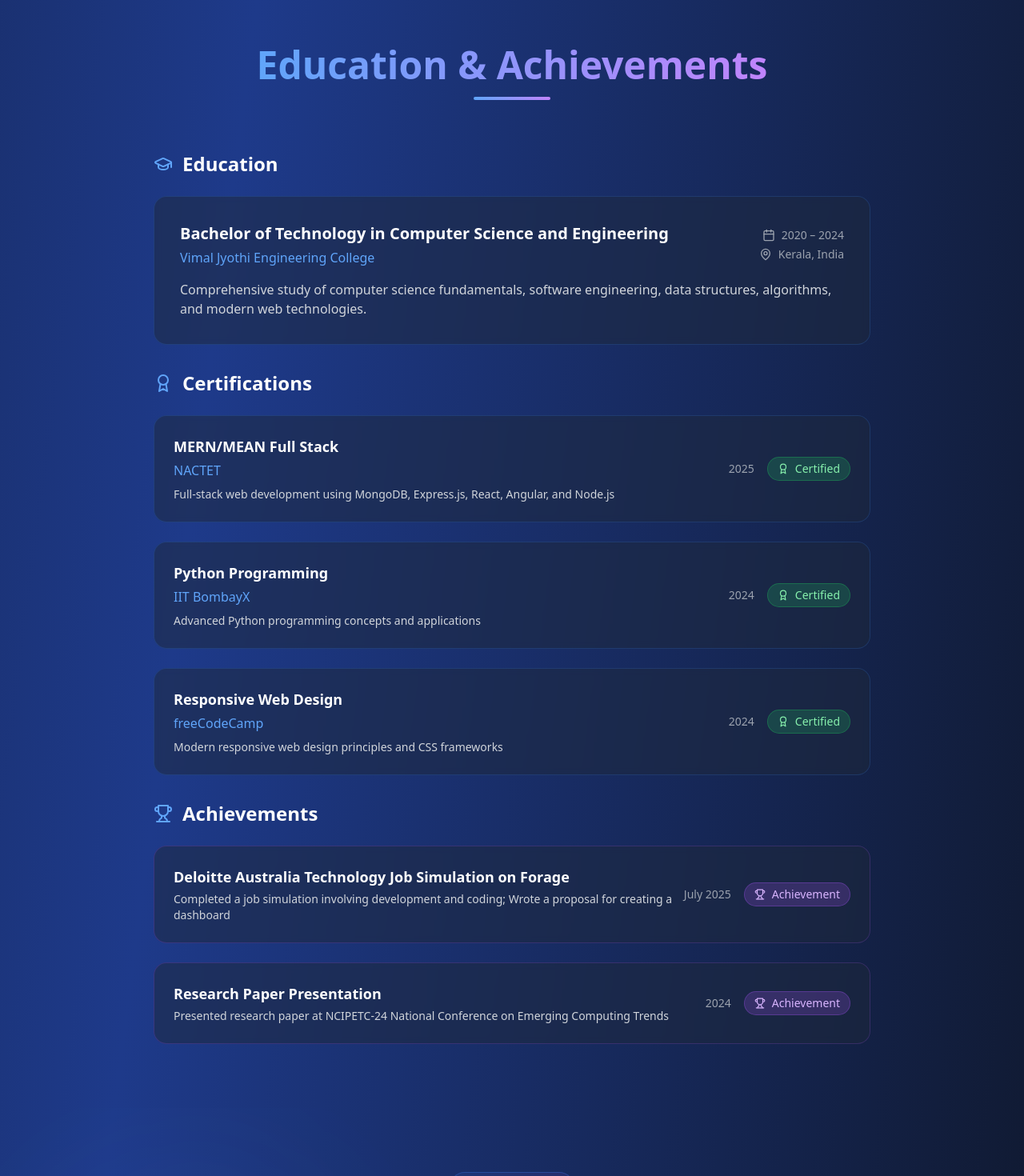
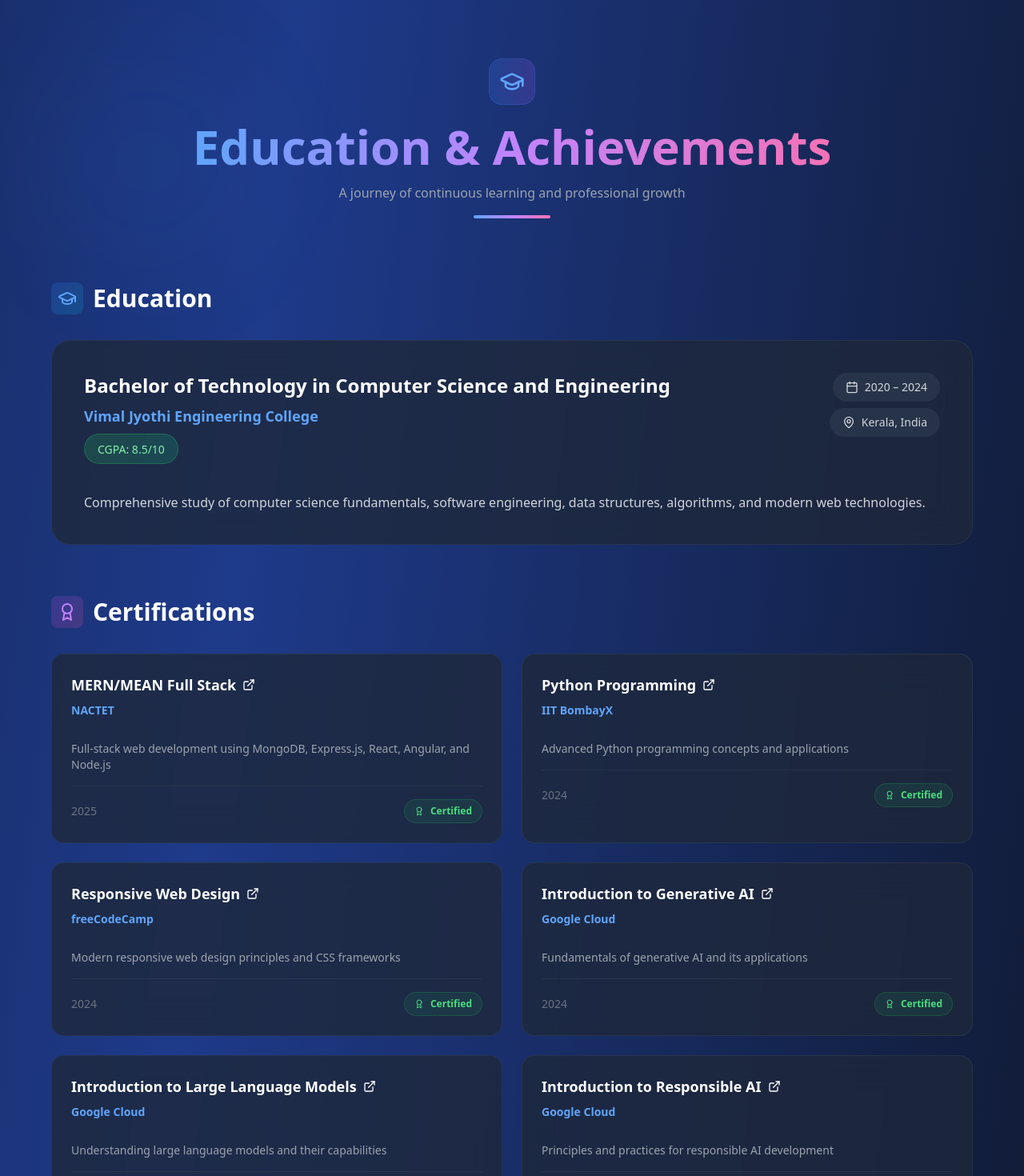
Before and after one commit to sreenandh/Portfolio, a React (Vite) app: page / in a window 1280 px wide. Shown: the part 7440-8910 px from the top of the page at 80% size. Built offline with nearby package versions, Linux system fonts and the light colour scheme.

Commit message:
Certicate Update

```diff
--- a/src/components/Education.tsx
+++ b/src/components/Education.tsx
@@ -1,7 +1,7 @@
 import React from 'react';
 import { motion } from 'framer-motion';
 import { useInView } from 'react-intersection-observer';
-import { GraduationCap, Calendar, MapPin, Award, ExternalLink, Trophy } from 'lucide-react';
+import { GraduationCap, Calendar, MapPin, Award, ExternalLink, Trophy, Sparkles } from 'lucide-react';
 
 const Education = () => {
   const [ref, inView] = useInView({
@@ -15,7 +15,8 @@ const Education = () => {
       institution: 'Vimal Jyothi Engineering College',
       location: 'Kerala, India',
       period: '2020 – 2024',
-      description: 'Comprehensive study of computer science fundamentals, software engineering, data structures, algorithms, and modern web technologies.'
+      description: 'Comprehensive study of computer science fundamentals, software engineering, data structures, algorithms, and modern web technologies.',
+      grade: 'CGPA: 8.5/10'
     }
   ];
 
@@ -24,19 +25,49 @@ const Education = () => {
       title: 'MERN/MEAN Full Stack',
       issuer: 'NACTET',
       date: '2025',
-      description: 'Full-stack web development using MongoDB, Express.js, React, Angular, and Node.js'
+      description: 'Full-stack web development using MongoDB, Express.js, React, Angular, and Node.js',
+      link: 'https://drive.google.com/file/d/1K7hpvv6wZv_aafWgsDdzEbP3hT0z-q2E/view?usp=sharing',
+      color: 'from-emerald-500 to-teal-500'
     },
     {
       title: 'Python Programming',
       issuer: 'IIT BombayX',
       date: '2024',
-      description: 'Advanced Python programming concepts and applications'
+      description: 'Advanced Python programming concepts and applications',
+      link: 'https://drive.google.com/file/d/1WxotEbrsBoZgl5PK9QrvoKFkzRAmgLPF/view?usp=sharing',
+      color: 'from-blue-500 to-cyan-500'
     },
     {
       title: 'Responsive Web Design',
       issuer: 'freeCodeCamp',
       date: '2024',
-      description: 'Modern responsive web design principles and CSS frameworks'
+      description: 'Modern responsive web design principles and CSS frameworks',
+      link: 'https://freecodecamp.org/certification/fcc29105209-d2d7-4e83-81f6-67d991f8559b/responsive-web-design',
+      color: 'from-violet-500 to-purple-500'
+    },
+    {
+      title: 'Introduction to Generative AI',
+      issuer: 'Google Cloud',
+      date: '2024',
+      description: 'Fundamentals of generative AI and its applications',
+      link: 'https://www.coursera.org/account/accomplishments/verify/G1TQCIX84D2S',
+      color: 'from-orange-500 to-red-500'
+    },
+    {
+      title: 'Introduction to Large Language Models',
+      issuer: 'Google Cloud',
+      date: '2024',
+      description: 'Understanding large language models and their capabilities',
+      link: 'https://www.coursera.org/account/accomplishments/verify/KU5RYTM6K46K',
+      color: 'from-pink-500 to-rose-500'
+    },
+    {
+      title: 'Introduction to Responsible AI',
+      issuer: 'Google Cloud',
+      date: '2024',
+      description: 'Principles and practices for responsible AI development',
+      link: 'https://www.coursera.org/account/accomplishments/records/1CG942UKYNI1',
+      color: 'from-indigo-500 to-blue-500'
     }
   ];
 
@@ -44,12 +75,16 @@ const Education = () => {
     {
       title: 'Deloitte Australia Technology Job Simulation on Forage',
       date: 'July 2025',
-      description: 'Completed a job simulation involving development and coding; Wrote a proposal for creating a dashboard'
+      description: 'Completed a job simulation involving development and coding; Wrote a proposal for creating a dashboard',
+      link: 'https://www.theforage.com/completion-certificates/9PBTqmSxAf6zZTseP/udmxiyHeqYQLkTPvf_9PBTqmSxAf6zZTseP_iA97vD8azeYJBWQpJ_1752005609422_completion_certificate.pdf',
+      icon: Trophy
     },
     {
       title: 'Research Paper Presentation',
       date: '2024',
-      description: 'Presented research paper at NCIPETC-24 National Conference on Emerging Computing Trends'
+      description: 'Presented research paper at NCIPETC-24 National Conference on Emerging Computing Trends',
+      link: '',
+      icon: Sparkles
     }
   ];
 
@@ -58,101 +93,179 @@ const Education = () => {
     visible: {
       opacity: 1,
       transition: {
-        staggerChildren: 0.2,
+        staggerChildren: 0.15,
       },
     },
   };
 
   const itemVariants = {
-    hidden: { opacity: 0, y: 50 },
+    hidden: { opacity: 0, y: 30 },
     visible: {
       opacity: 1,
       y: 0,
-      transition: { duration: 0.6 },
+      transition: { duration: 0.5, ease: "easeOut" },
     },
   };
 
+  const floatVariants = {
+    initial: { y: 0 },
+    animate: {
+      y: [-5, 5, -5],
+      transition: {
+        duration: 3,
+        repeat: Infinity,
+        ease: "easeInOut"
+      }
+    }
+  };
+
   return (
-    <section id="education" className="py-20 relative">
-      <div className="container mx-auto px-6">
+    <section id="education" className="py-16 sm:py-20 lg:py-24 relative overflow-hidden">
+      {/* Animated Background Elements */}
+      <div className="absolute inset-0 overflow-hidden pointer-events-none">
+        <motion.div
+          variants={floatVariants}
+          initial="initial"
+          animate="animate"
+          className="absolute top-20 left-10 w-72 h-72 bg-blue-500/5 rounded-full blur-3xl"
+        />
+        <motion.div
+          variants={floatVariants}
+          initial="initial"
+          animate="animate"
+          transition={{ delay: 1 }}
+          className="absolute bottom-20 right-10 w-96 h-96 bg-purple-500/5 rounded-full blur-3xl"
+        />
+      </div>
+
+      <div className="container mx-auto px-4 sm:px-6 lg:px-8 relative z-10">
         <motion.div
           ref={ref}
           variants={containerVariants}
           initial="hidden"
           animate={inView ? "visible" : "hidden"}
-          className="max-w-4xl mx-auto"
+          className="max-w-6xl mx-auto"
         >
-          <motion.div variants={itemVariants} className="text-center mb-16">
-            <h2 className="text-4xl md:text-5xl font-bold mb-4">
-              <span className="bg-gradient-to-r from-blue-400 to-purple-400 bg-clip-text text-transparent">
+          {/* Section Header */}
+          <motion.div variants={itemVariants} className="text-center mb-12 sm:mb-16 lg:mb-20">
+            <motion.div
+              initial={{ scale: 0 }}
+              animate={inView ? { scale: 1 } : { scale: 0 }}
+              transition={{ duration: 0.5, type: "spring" }}
+              className="inline-block mb-4"
+            >
+              <div className="bg-gradient-to-r from-blue-500/20 to-purple-500/20 p-3 rounded-2xl backdrop-blur-sm border border-blue-500/20">
+                <GraduationCap className="w-8 h-8 text-blue-400" />
+              </div>
+            </motion.div>
+            <h2 className="text-3xl sm:text-4xl md:text-5xl lg:text-6xl font-bold mb-4">
+              <span className="bg-gradient-to-r from-blue-400 via-purple-400 to-pink-400 bg-clip-text text-transparent">
                 Education & Achievements
               </span>
             </h2>
-            <div className="w-24 h-1 bg-gradient-to-r from-blue-400 to-purple-400 mx-auto rounded-full"></div>
+            <p className="text-gray-400 text-sm sm:text-base max-w-2xl mx-auto">
+              A journey of continuous learning and professional growth
+            </p>
+            <motion.div
+              initial={{ width: 0 }}
+              animate={inView ? { width: "6rem" } : { width: 0 }}
+              transition={{ duration: 0.8, delay: 0.3 }}
+              className="h-1 bg-gradient-to-r from-blue-400 via-purple-400 to-pink-400 mx-auto rounded-full mt-4"
+            />
           </motion.div>
 
-          <div className="space-y-8">
-            {/* Education */}
+          <div className="space-y-12 lg:space-y-16">
+            {/* Education Section */}
             <motion.div variants={itemVariants}>
-              <h3 className="text-2xl font-semibold mb-6 flex items-center">
-                <GraduationCap className="w-6 h-6 text-blue-400 mr-3" />
-                Education
-              </h3>
+              <div className="flex items-center gap-3 mb-6 sm:mb-8">
+                <div className="p-2 bg-gradient-to-br from-blue-500/20 to-cyan-500/20 rounded-lg">
+                  <GraduationCap className="w-5 h-5 sm:w-6 sm:h-6 text-blue-400" />
+                </div>
+                <h3 className="text-2xl sm:text-3xl font-bold text-white">Education</h3>
+              </div>
+
               {education.map((edu, index) => (
                 <motion.div
                   key={index}
-                  whileHover={{ scale: 1.02 }}
-                  className="bg-slate-800/50 backdrop-blur-sm rounded-2xl p-8 border border-blue-500/20 hover:border-blue-400/40 transition-all duration-300"
+                  whileHover={{ y: -5 }}
+                  className="group relative"
                 >
-                  <div className="flex flex-col md:flex-row md:items-center md:justify-between mb-4">
-                    <div>
-                      <h4 className="text-xl font-semibold text-white mb-1">
+                  <div className="absolute inset-0 bg-gradient-to-r from-blue-500/20 to-purple-500/20 rounded-3xl blur-xl group-hover:blur-2xl transition-all duration-300 opacity-0 group-hover:opacity-100" />
+                  <div className="relative bg-slate-800/80 backdrop-blur-xl rounded-2xl sm:rounded-3xl p-6 sm:p-8 lg:p-10 border border-slate-700/50 group-hover:border-blue-500/30 transition-all duration-300">
+                    <div className="flex flex-col lg:flex-row lg:items-start lg:justify-between gap-4 lg:gap-6 mb-6">
+                      <div className="flex-1">
+                        <h4 className="text-xl sm:text-2xl font-bold text-white mb-2 leading-tight">
                           {edu.degree}
                         </h4>
-                      <p className="text-blue-400 font-medium">{edu.institution}</p>
+                        <p className="text-blue-400 font-semibold text-base sm:text-lg mb-2">{edu.institution}</p>
+                        {edu.grade && (
+                          <div className="inline-block bg-gradient-to-r from-green-500/20 to-emerald-500/20 px-4 py-1.5 rounded-full border border-green-500/30 mb-3">
+                            <span className="text-green-300 font-medium text-sm">{edu.grade}</span>
                           </div>
-                    <div className="flex flex-col md:items-end mt-2 md:mt-0">
-                      <div className="flex items-center space-x-2 text-gray-400 text-sm">
-                        <Calendar size={16} />
-                        <span>{edu.period}</span>
+                        )}
                       </div>
-                      <div className="flex items-center space-x-2 text-gray-400 text-sm mt-1">
-                        <MapPin size={16} />
-                        <span>{edu.location}</span>
+                      <div className="flex flex-col gap-2 lg:items-end">
+                        <div className="flex items-center gap-2 text-gray-300 bg-slate-700/50 px-4 py-2 rounded-full">
+                          <Calendar className="w-4 h-4" />
+                          <span className="text-sm font-medium">{edu.period}</span>
+                        </div>
+                        <div className="flex items-center gap-2 text-gray-300 bg-slate-700/50 px-4 py-2 rounded-full">
+                          <MapPin className="w-4 h-4" />
+                          <span className="text-sm font-medium">{edu.location}</span>
                         </div>
                       </div>
                     </div>
-                  <p className="text-gray-300">{edu.description}</p>
+                    <p className="text-gray-300 leading-relaxed text-sm sm:text-base">{edu.description}</p>
+                  </div>
                 </motion.div>
               ))}
             </motion.div>
 
-            {/* Certifications */}
+            {/* Certifications Section */}
             <motion.div variants={itemVariants}>
-              <h3 className="text-2xl font-semibold mb-6 flex items-center">
-                <Award className="w-6 h-6 text-blue-400 mr-3" />
-                Certifications
-              </h3>
-              <div className="grid gap-6">
+              <div className="flex items-center gap-3 mb-6 sm:mb-8">
+                <div className="p-2 bg-gradient-to-br from-purple-500/20 to-pink-500/20 rounded-lg">
+                  <Award className="w-5 h-5 sm:w-6 sm:h-6 text-purple-400" />
+                </div>
+                <h3 className="text-2xl sm:text-3xl font-bold text-white">Certifications</h3>
+              </div>
+
+              <div className="grid grid-cols-1 md:grid-cols-2 gap-4 sm:gap-6">
                 {certifications.map((cert, index) => (
                   <motion.div
                     key={index}
-                    whileHover={{ scale: 1.02 }}
-                    className="bg-slate-800/50 backdrop-blur-sm rounded-2xl p-6 border border-blue-500/20 hover:border-blue-400/40 transition-all duration-300"
+                    variants={itemVariants}
+                    whileHover={{ y: -5, scale: 1.02 }}
+                    className="group relative"
                   >
-                    <div className="flex flex-col md:flex-row md:items-center md:justify-between">
+                    <div className={`absolute inset-0 bg-gradient-to-r ${cert.color} rounded-2xl blur-xl opacity-0 group-hover:opacity-30 transition-all duration-300`} />
+                    <div className="relative h-full bg-slate-800/80 backdrop-blur-xl rounded-xl sm:rounded-2xl p-5 sm:p-6 border border-slate-700/50 group-hover:border-purple-500/30 transition-all duration-300">
+                      <div className="flex items-start justify-between gap-3 mb-4">
                         <div className="flex-1">
-                        <h4 className="text-lg font-semibold text-white mb-1">
-                          {cert.title}
+                          <h4 className="text-base sm:text-lg font-bold text-white mb-2 leading-tight group-hover:text-transparent group-hover:bg-gradient-to-r group-hover:bg-clip-text group-hover:from-blue-400 group-hover:to-purple-400 transition-all">
+                            {cert.link ? (
+                              <a
+                                href={cert.link}
+                                target="_blank"
+                                rel="noopener noreferrer"
+                                className="inline-flex items-center gap-2 hover:gap-3 transition-all"
+                              >
+                                <span>{cert.title}</span>
+                                <ExternalLink className="w-4 h-4 flex-shrink-0" />
+                              </a>
+                            ) : (
+                              cert.title
+                            )}
                           </h4>
-                        <p className="text-blue-400 font-medium mb-2">{cert.issuer}</p>
-                        <p className="text-gray-300 text-sm">{cert.description}</p>
+                          <p className="text-blue-400 font-semibold text-sm mb-3">{cert.issuer}</p>
                         </div>
-                      <div className="flex items-center space-x-4 mt-4 md:mt-0">
-                        <span className="text-gray-400 text-sm">{cert.date}</span>
-                        <div className="flex items-center space-x-2 bg-green-500/20 text-green-300 px-3 py-1 rounded-full text-sm border border-green-500/30">
-                          <Award size={14} />
-                          <span>Certified</span>
+                      </div>
+                      <p className="text-gray-400 text-xs sm:text-sm leading-relaxed mb-4">{cert.description}</p>
+                      <div className="flex items-center justify-between pt-4 border-t border-slate-700/50">
+                        <span className="text-gray-500 text-xs sm:text-sm font-medium">{cert.date}</span>
+                        <div className="flex items-center gap-2 bg-green-500/10 text-green-400 px-3 py-1.5 rounded-full border border-green-500/20">
+                          <Award className="w-3 h-3" />
+                          <span className="text-xs font-semibold">Certified</span>
                         </div>
                       </div>
                     </div>
@@ -161,36 +274,61 @@ const Education = () => {
               </div>
             </motion.div>
 
-            {/* Achievements */}
+            {/* Achievements Section */}
             <motion.div variants={itemVariants}>
-              <h3 className="text-2xl font-semibold mb-6 flex items-center">
-                <Trophy className="w-6 h-6 text-blue-400 mr-3" />
-                Achievements
-              </h3>
-              <div className="grid gap-6">
-                {achievements.map((achievement, index) => (
+              <div className="flex items-center gap-3 mb-6 sm:mb-8">
+                <div className="p-2 bg-gradient-to-br from-yellow-500/20 to-orange-500/20 rounded-lg">
+                  <Trophy className="w-5 h-5 sm:w-6 sm:h-6 text-yellow-400" />
+                </div>
+                <h3 className="text-2xl sm:text-3xl font-bold text-white">Achievements</h3>
+              </div>
+
+              <div className="grid grid-cols-1 lg:grid-cols-2 gap-4 sm:gap-6">
+                {achievements.map((achievement, index) => {
+                  const Icon = achievement.icon;
+                  return (
                     <motion.div
                       key={index}
-                    whileHover={{ scale: 1.02 }}
-                    className="bg-slate-800/50 backdrop-blur-sm rounded-2xl p-6 border border-purple-500/20 hover:border-purple-400/40 transition-all duration-300"
+                      variants={itemVariants}
+                      whileHover={{ y: -5, scale: 1.02 }}
+                      className="group relative"
                     >
-                    <div className="flex flex-col md:flex-row md:items-center md:justify-between">
+                      <div className="absolute inset-0 bg-gradient-to-r from-yellow-500/20 to-orange-500/20 rounded-2xl blur-xl opacity-0 group-hover:opacity-30 transition-all duration-300" />
+                      <div className="relative h-full bg-slate-800/80 backdrop-blur-xl rounded-xl sm:rounded-2xl p-5 sm:p-6 border border-slate-700/50 group-hover:border-yellow-500/30 transition-all duration-300">
+                        <div className="flex items-start gap-4 mb-4">
+                          <div className="p-3 bg-gradient-to-br from-yellow-500/20 to-orange-500/20 rounded-xl group-hover:scale-110 transition-transform">
+                            <Icon className="w-6 h-6 text-yellow-400" />
+                          </div>
                           <div className="flex-1">
-                        <h4 className="text-lg font-semibold text-white mb-1">
-                          {achievement.title}
+                            <h4 className="text-base sm:text-lg font-bold text-white mb-2 leading-tight">
+                              {achievement.link ? (
+                                <a
+                                  href={achievement.link}
+                                  target="_blank"
+                                  rel="noopener noreferrer"
+                                  className="inline-flex items-center gap-2 hover:gap-3 hover:text-yellow-400 transition-all"
+                                >
+                                  <span>{achievement.title}</span>
+                                  <ExternalLink className="w-4 h-4 flex-shrink-0" />
+                                </a>
+                              ) : (
+                                achievement.title
+                              )}
                             </h4>
-                        <p className="text-gray-300 text-sm">{achievement.description}</p>
+                            <p className="text-gray-400 text-xs sm:text-sm leading-relaxed mb-3">{achievement.description}</p>
                           </div>
-                      <div className="flex items-center space-x-4 mt-4 md:mt-0">
-                        <span className="text-gray-400 text-sm">{achievement.date}</span>
-                        <div className="flex items-center space-x-2 bg-purple-500/20 text-purple-300 px-3 py-1 rounded-full text-sm border border-purple-500/30">
-                          <Trophy size={14} />
-                          <span>Achievement</span>
+                        </div>
+                        <div className="flex items-center justify-between pt-4 border-t border-slate-700/50">
+                          <span className="text-gray-500 text-xs sm:text-sm font-medium">{achievement.date}</span>
+                          <div className="flex items-center gap-2 bg-yellow-500/10 text-yellow-400 px-3 py-1.5 rounded-full border border-yellow-500/20">
+                            <Trophy className="w-3 h-3" />
+                            <span className="text-xs font-semibold">Achievement</span>
                           </div>
                         </div>
                       </div>
                     </motion.div>
-                ))}
+                  );
+                })}
               </div>
             </motion.div>
           </div>
```
Lines whose indentation alone changed are shown as unchanged.
